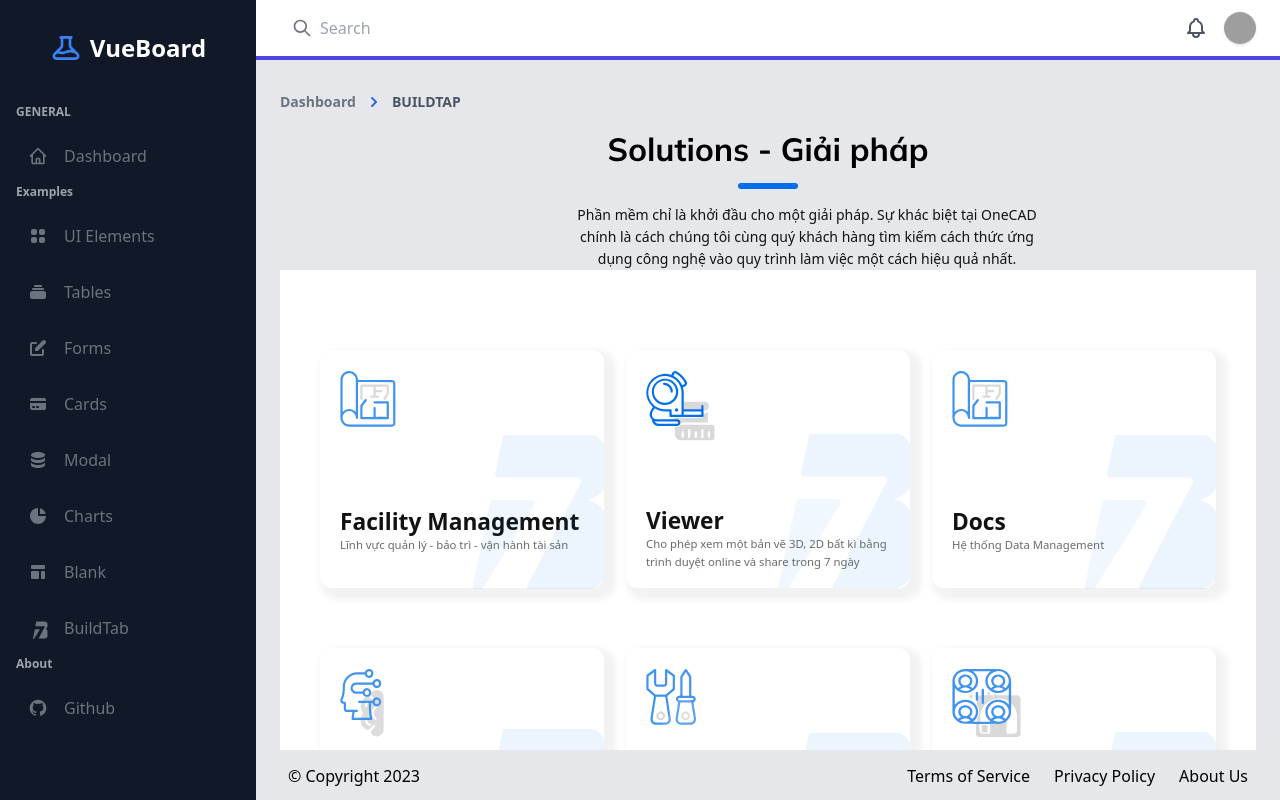
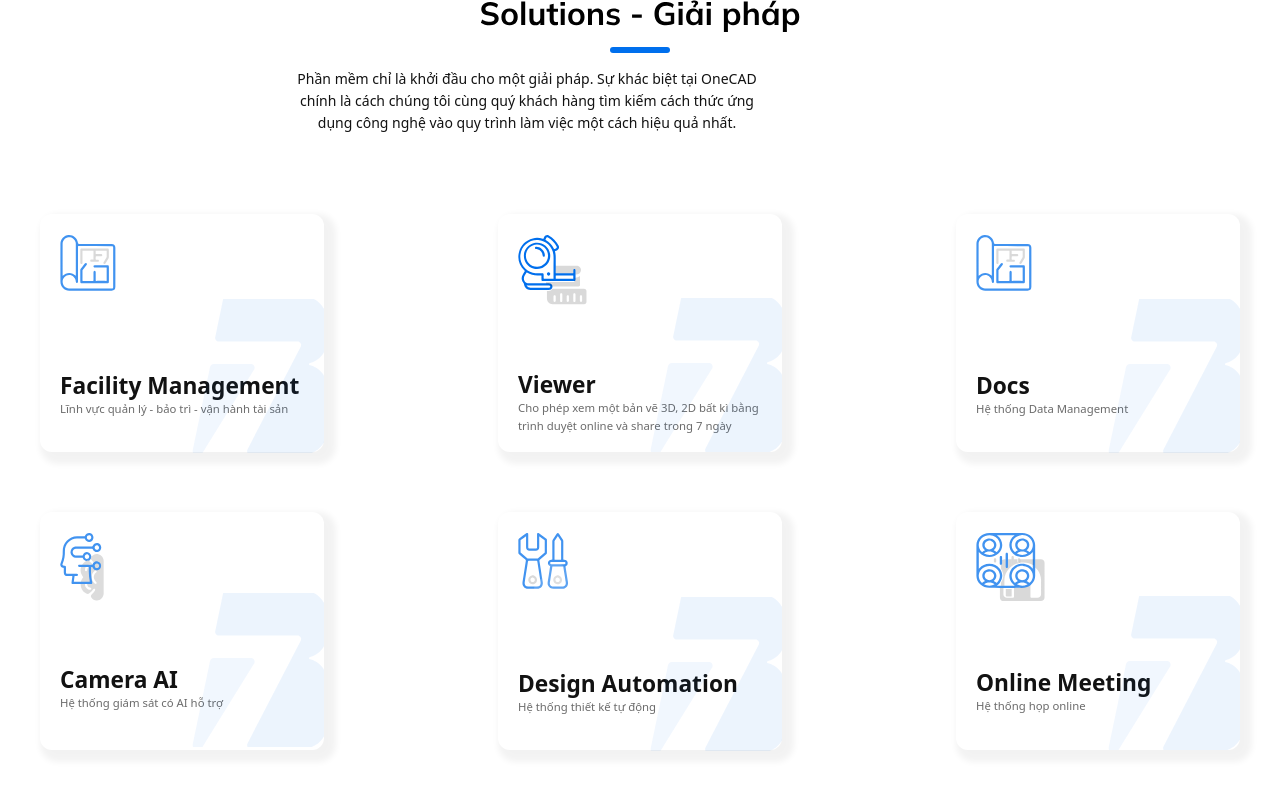
Before and after one commit to NguyenTrung250302/project-vue3, a Vue app: page /BuildTab in a window 1280 px wide. Shown: the top 800 px of the page. Built offline with nearby package versions, Linux system fonts and the light colour scheme; grey boxes are pictures that could not be loaded; what vue3-apexcharts would draw is missing.

Commit message:
fix: default export

```diff
--- a/src/router/index.ts
+++ b/src/router/index.ts
@@ -64,6 +64,9 @@
     path: "/BuildTab",
     name: "BuildTab",
     component: BuildTapView,
+    meta: {
+      layout: "empty",
+    },
   },
   {
     path: "/:pathMatch(.*)*",
--- a/src/views/BuildTapView.vue
+++ b/src/views/BuildTapView.vue
@@ -1,17 +1,14 @@
 <template>
   <div>
-    <!-- Breadcrumb -->
-    <Breadcrumb breadcrumb="BuildTap" />
-
     <NavBarSolution />
     <MainMenuSolution />
   </div>
 </template>
 
 <script lang="ts">
-import NavBarSolution from '@/components/MyArchive/NavBarSolution.vue';
-import MainMenuSolution from '@/components/MyArchive/MainMenuSolution.vue';
- "BuildTap"
+import NavBarSolution from "@/components/MyArchive/NavBarSolution.vue";
+import MainMenuSolution from "@/components/MyArchive/MainMenuSolution.vue";
+
 export default {
   components: {
     NavBarSolution,
@@ -19,7 +16,3 @@
   },
 };
 </script>
-
-<script setup lang="ts">
-import Breadcrumb from "../partials/Breadcrumb.vue";
-</script>
```
Lines whose indentation alone changed are shown as unchanged.
